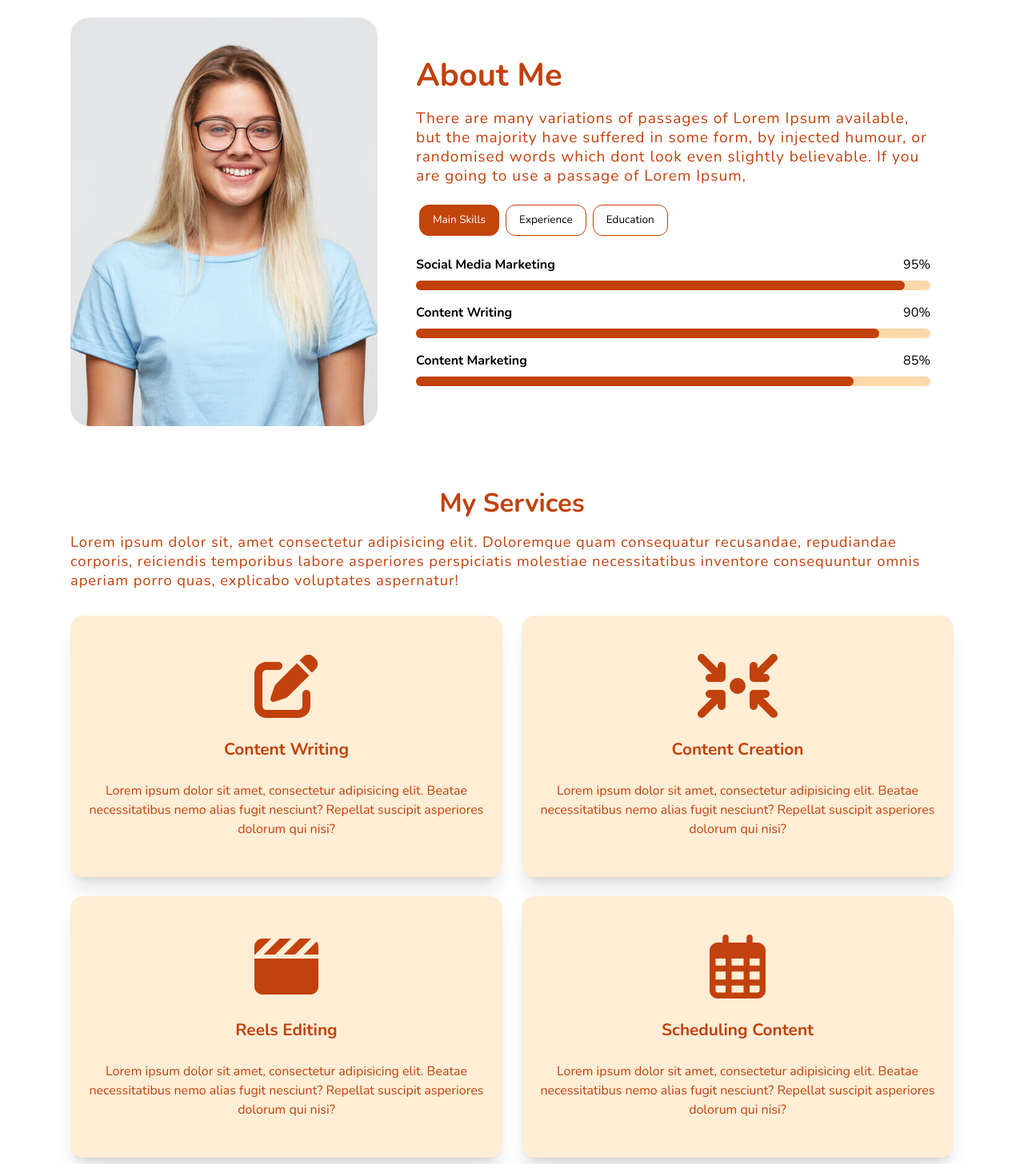
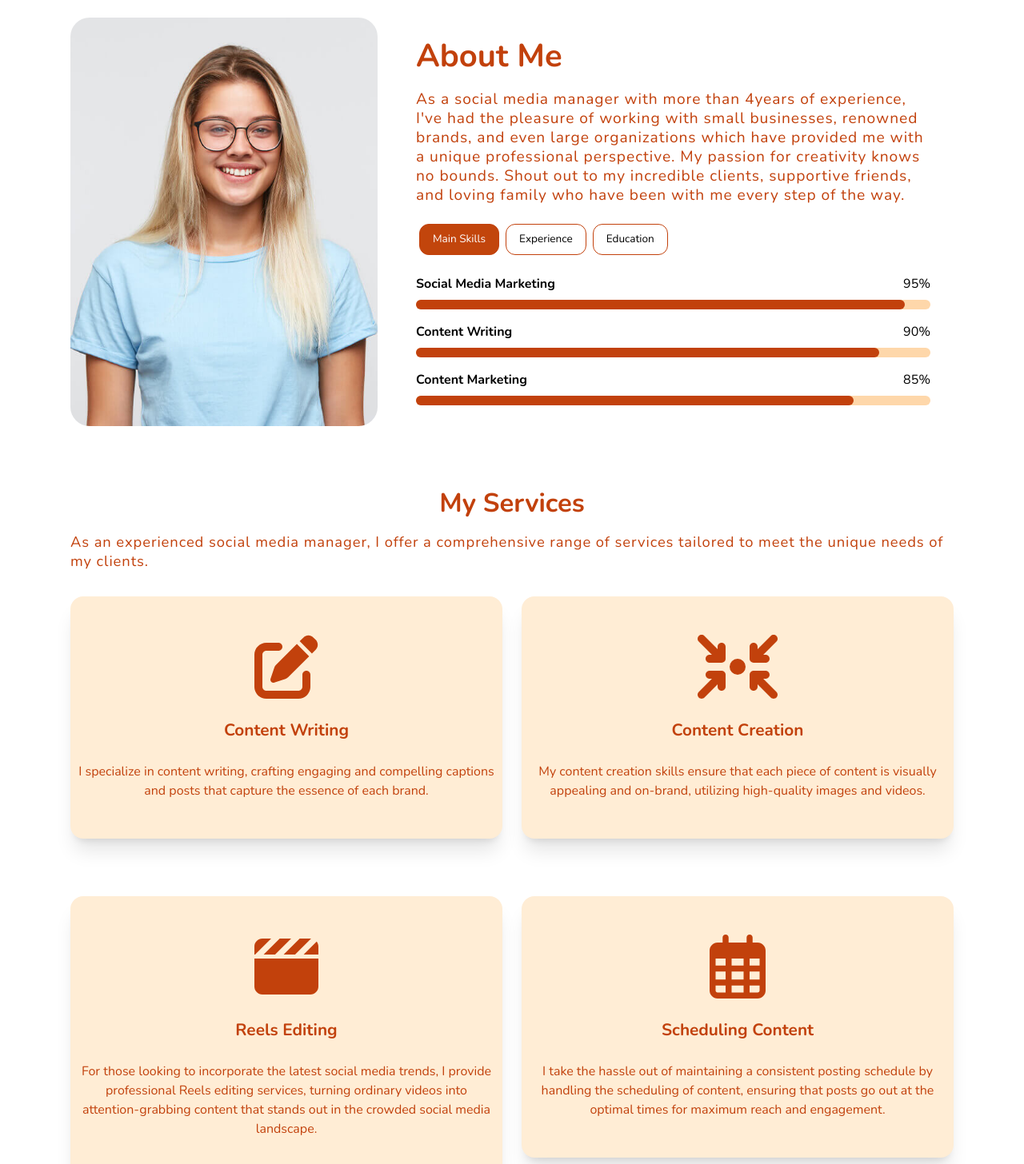
Before and after one commit to Udeme01/herPortfolioWebsite, a React (Vite) app: page / in a window 1280 px wide. Shown: the part 654-2110 px from the top of the page at 80% size. Built offline with nearby package versions, Linux system fonts and the light colour scheme.

Commit message:
edited and changed contents on the website

```diff
--- a/src/components/About/About.jsx
+++ b/src/components/About/About.jsx
@@ -29,10 +29,13 @@ const About = () => {
               About Me
             </h1>
             <p className="text-regular text-orange-700 text-sm tracking-wider leading-6 font-regular md:text-base lg:text-md xl:text-lg">
-              There are many variations of passages of Lorem Ipsum available,
-              but the majority have suffered in some form, by injected humour,
-              or randomised words which dont look even slightly believable. If
-              you are going to use a passage of Lorem Ipsum,
+              As a social media manager with more than 4years of experience,
+              I&apos;ve had the pleasure of working with small businesses,
+              renowned brands, and even large organizations which have provided
+              me with a unique professional perspective. My passion for
+              creativity knows no bounds. Shout out to my incredible clients,
+              supportive friends, and loving family who have been with me every
+              step of the way.
             </p>
           </div>
           <section className="tabButton my-5">
--- a/src/components/Contact/Contact.jsx
+++ b/src/components/Contact/Contact.jsx
@@ -11,9 +11,9 @@ const Contact = () => {
           Let&apos;s get started
         </h1>
         <p className="px-6 lg:text-lg">
-          Lorem ipsum dolor sit amet consectetur adipisicing elit. Deleniti vero
-          odit adipisci laborum quae aut soluta tempore exercitationem similique
-          facilis!
+          Whether you&apos;re a small business, a well-established brand, or a
+          large organization, I&apos;m here to help you elevate your social
+          media presence and achieve your goals.
         </p>
       </div>
       <form className="p-6 lg:w-full">
--- a/src/components/Header/MobileNav.jsx
+++ b/src/components/Header/MobileNav.jsx
@@ -24,9 +24,9 @@ export const MobileNav = () => {
           </div>
           <ul>
             {ROUTES.map((route) => {
-              const { title, href } = route;
+              const { title, href, id } = route;
               return (
-                <li key={route.title} className={mobileNavList}>
+                <li key={title} id={id} className={mobileNavList}>
                   <a href={href}>{title}</a>
                 </li>
               );
--- a/src/components/Services/Services.jsx
+++ b/src/components/Services/Services.jsx
@@ -12,11 +12,8 @@ const ServiceHeader = () => {
           My Services
         </h1>
         <p className="text-regular text-orange-700 text-sm tracking-wider leading-6 font-regular md:mb-8 lg:text-md">
-          Lorem ipsum dolor sit, amet consectetur adipisicing elit. Doloremque
-          quam consequatur recusandae, repudiandae corporis, reiciendis
-          temporibus labore asperiores perspiciatis molestiae necessitatibus
-          inventore consequuntur omnis aperiam porro quas, explicabo voluptates
-          aspernatur!
+          As an experienced social media manager, I offer a comprehensive range
+          of services tailored to meet the unique needs of my clients.
         </p>
 
         {/* services rendered */}
--- a/src/data.jsx
+++ b/src/data.jsx
@@ -31,6 +31,12 @@ import { faLinkedinIn } from "@fortawesome/free-brands-svg-icons";
 import { faXTwitter } from "@fortawesome/free-brands-svg-icons";
 import { faInstagram } from "@fortawesome/free-brands-svg-icons";
 
+// Nav HyperLinks
+// import #home from "./components/HomePage";
+// import #about from "./components/About/About";
+// import Blog from "./components/Blog/Blog";
+// import Contact from "./components/Contact/Contact";
+
 // SERVICES data
 export const SERVICES = [
   {
@@ -43,7 +49,7 @@ export const SERVICES = [
     ),
     title: "Content Writing",
     description:
-      "Lorem ipsum dolor sit amet, consectetur adipisicing elit. Beatae necessitatibus nemo alias fugit nesciunt? Repellat suscipit asperiores dolorum qui nisi?",
+      "I specialize in content writing, crafting engaging and compelling captions and posts that capture the essence of each brand.",
   },
   {
     image: (
@@ -55,7 +61,7 @@ export const SERVICES = [
     ),
     title: "Content Creation",
     description:
-      "Lorem ipsum dolor sit amet, consectetur adipisicing elit. Beatae necessitatibus nemo alias fugit nesciunt? Repellat suscipit asperiores dolorum qui nisi?",
+      "My content creation skills ensure that each piece of content is visually appealing and on-brand, utilizing high-quality images and videos.",
   },
   {
     image: (
@@ -67,7 +73,7 @@ export const SERVICES = [
     ),
     title: "Reels Editing",
     description:
-      "Lorem ipsum dolor sit amet, consectetur adipisicing elit. Beatae necessitatibus nemo alias fugit nesciunt? Repellat suscipit asperiores dolorum qui nisi?",
+      " For those looking to incorporate the latest social media trends, I provide professional Reels editing services, turning ordinary videos into attention-grabbing content that stands out in the crowded social media landscape.",
   },
   {
     image: (
@@ -79,7 +85,7 @@ export const SERVICES = [
     ),
     title: "Scheduling Content",
     description:
-      "Lorem ipsum dolor sit amet, consectetur adipisicing elit. Beatae necessitatibus nemo alias fugit nesciunt? Repellat suscipit asperiores dolorum qui nisi?",
+      "I take the hassle out of maintaining a consistent posting schedule by handling the scheduling of content, ensuring that posts go out at the optimal times for maximum reach and engagement.",
   },
 ];
 
@@ -328,20 +334,21 @@ export const BLOG = [
 // NAVIGATION ROUTES
 export const ROUTES = [
   {
+    id: "home",
     title: "Home",
     href: "#",
   },
   {
     title: "About",
-    href: "#",
+    href: "#about",
   },
   {
     title: "Blog",
-    href: "#",
+    href: "#blog",
   },
   {
     title: "Contact",
-    href: "#",
+    href: "#contact",
   },
 ];
 
```
